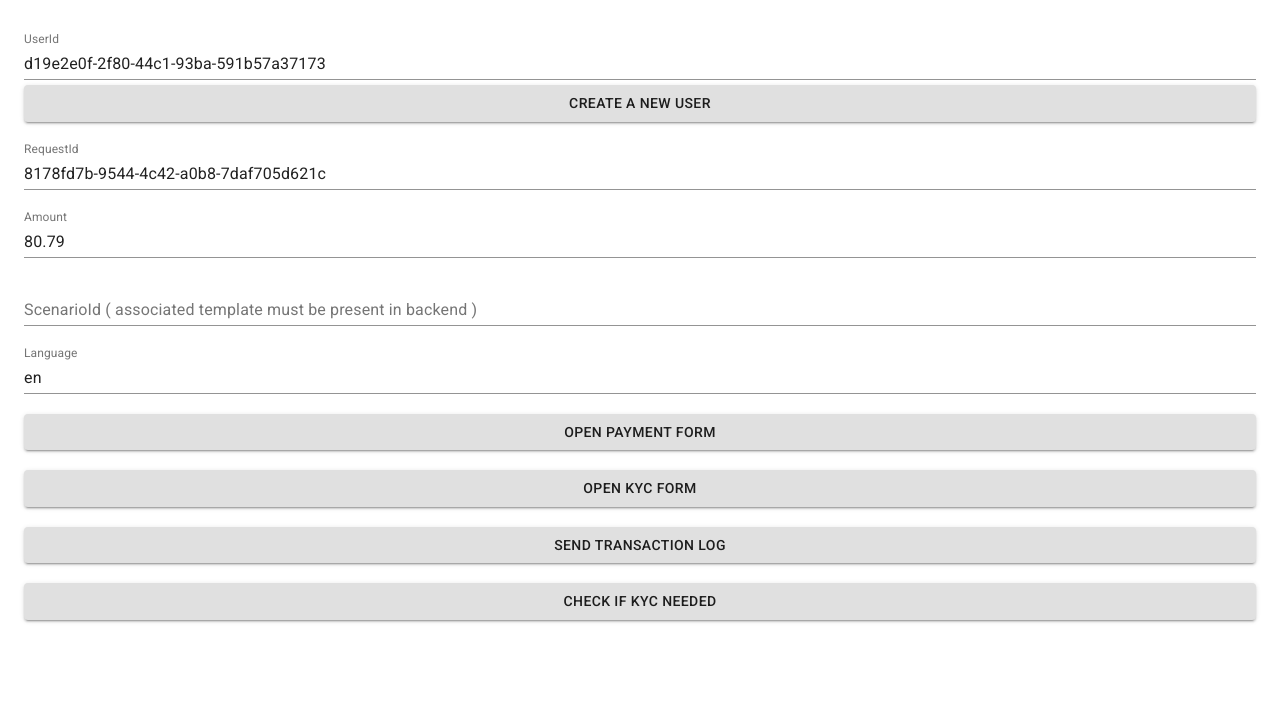
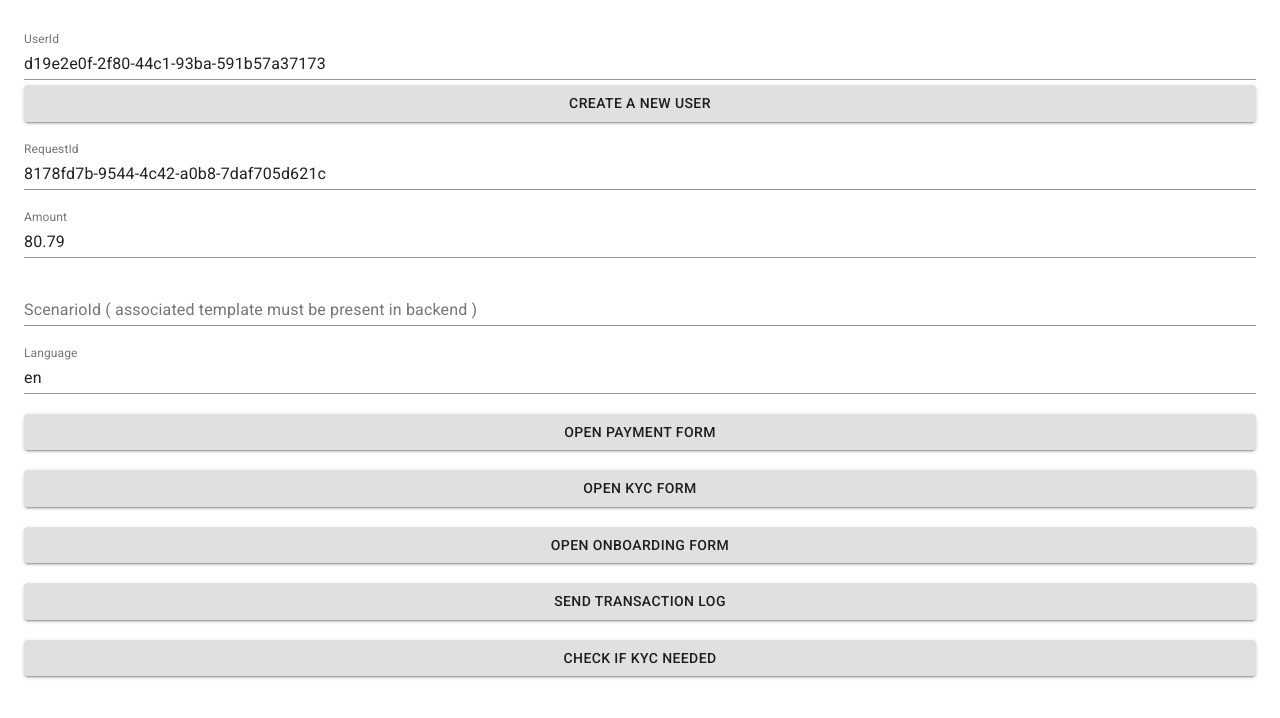
Before and after one commit to provenancetech/pti-docs, a React (Create React App) app in the folder examples/ReactJsSdkApp/: page / in a window 1280 px wide. Shown: the top 718 px of the page. Built offline with nearby package versions, Linux system fonts and the light colour scheme.

Commit message:
PE-830 - Update JS Sdk to support new onboarding flow

```diff
--- a/examples/ReactJsSdkApp/src/app/App.js
+++ b/examples/ReactJsSdkApp/src/app/App.js
@@ -22,6 +22,7 @@ import { SimpleDialog } from "./SimpleDialog";
 const App = () => {
   const [kycOpen, setKycOpen] = useState(false);
   const [paymentOpen, setPaymentOpen] = useState(false);
+  const [onboardingOpen, setOnboardingOpen] = useState(false);
 
   const [amount, setAmount] = useState(
     "" + Math.round(Math.random() * 100) + "." + Math.round(Math.random() * 100)
@@ -115,6 +116,15 @@ const App = () => {
         <br />
         <Button
           fullWidth={true}
+          onClick={() => setOnboardingOpen(true)}
+          variant="contained"
+        >
+          Open Onboarding Form
+        </Button>
+        <br />
+        <br />
+        <Button
+          fullWidth={true}
           onClick={() => sendTransactionLog(props)}
           variant="contained"
         >
@@ -153,6 +163,16 @@ const App = () => {
         userId={userId}
       />
 
+      <SimpleDialog
+        amount={amount}
+        lang={lang}
+        open={onboardingOpen}
+        requestId={requestId}
+        scenarioId={scenarioId}
+        type="ONBOARDING"
+        userId={userId}
+      />
+
       <Dialog onClose={closeOkDialog} open={okDialog}>
         <DialogTitle onClose={closeOkDialog}>All Good !</DialogTitle>
         <DialogContent>
--- a/examples/ReactJsSdkApp/src/app/SimpleDialog.js
+++ b/examples/ReactJsSdkApp/src/app/SimpleDialog.js
@@ -33,7 +33,7 @@ const SimpleDialog = ({
         PTI.updateContext(userId, scenarioId, ptiConfig.sessionId);
       }
 
-      if (["FIAT_FUNDING", "KYC"].includes(type)) params.type = type;
+      if (["FIAT_FUNDING", "KYC", "ONBOARDING"].includes(type)) params.type = type;
 
       PTI.form(params);
     }
```
Also changed, not shown: 1 other file (tests, documents, lock files or other folders).
